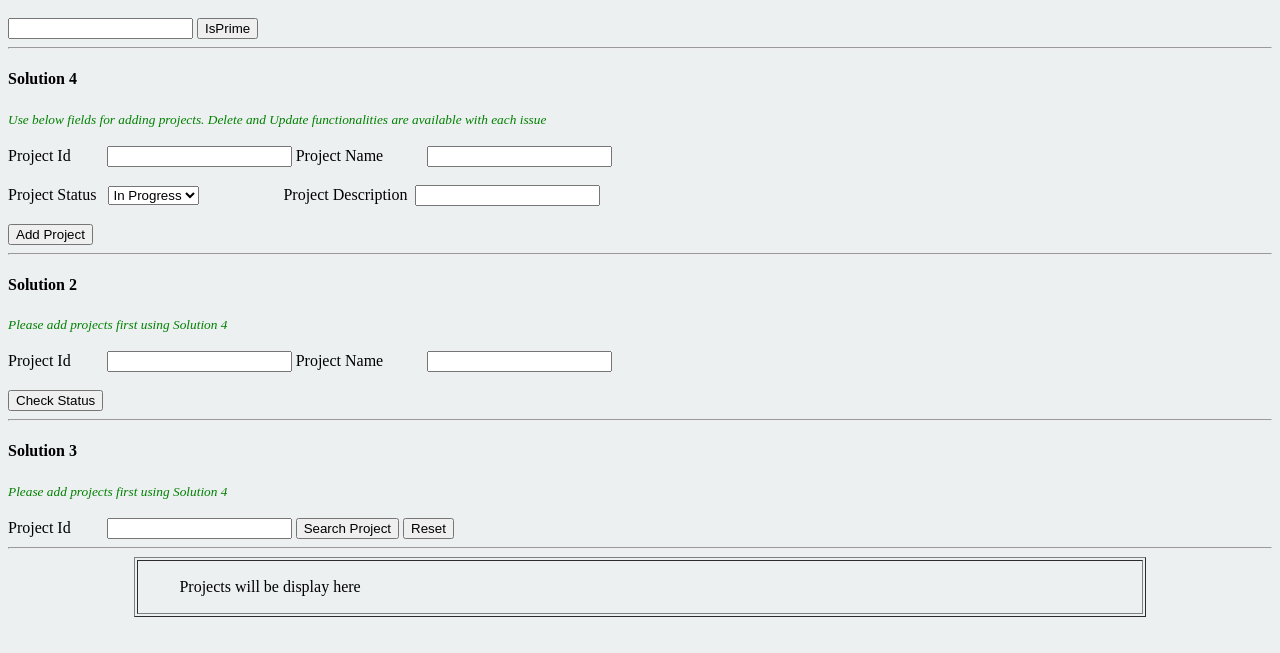
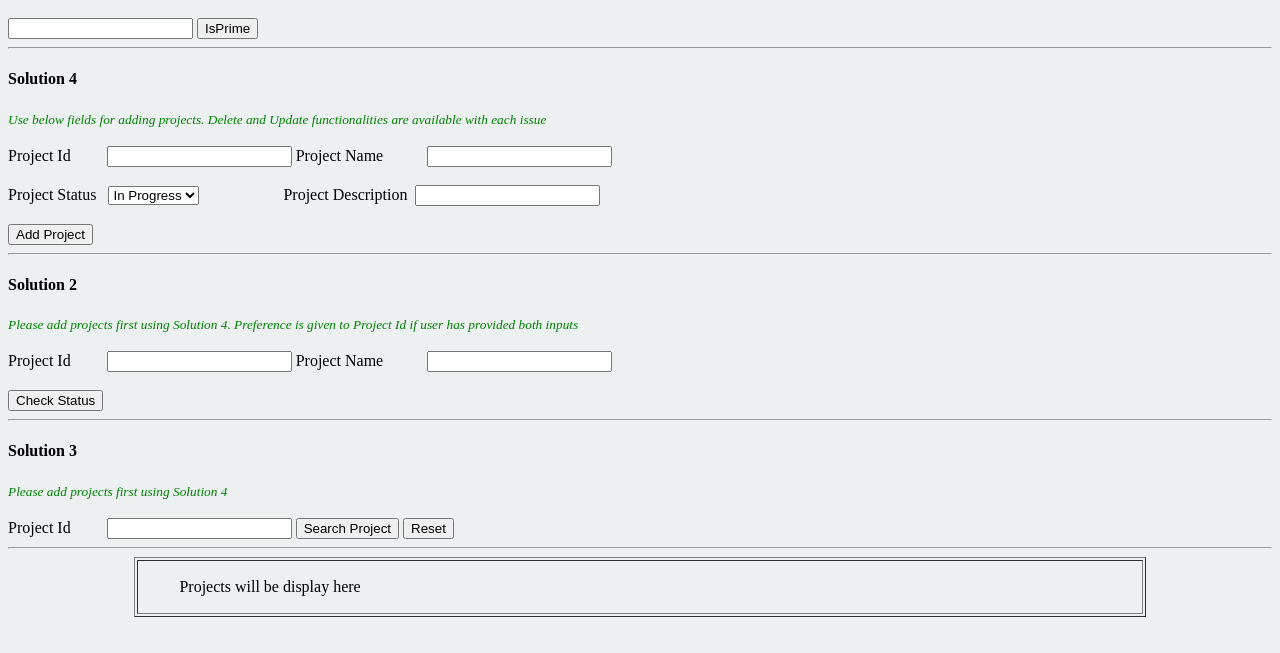
Before and after one commit to Abhishekrawat16/Assignment1, a plain HTML site: page index.html in a window 1280 px wide. Shown: the part 101-754 px from the top of the page. Drawn offline with Linux system fonts and the light colour scheme.

Commit message:
Add files via upload

```diff
--- a/index.html
+++ b/index.html
@@ -30,7 +30,7 @@
   <hr/>
 <div id="ques2">
     <h4>Solution 2</h4>
-    <p1>Please add projects first using Solution 4</p1></br></br>
+    <p1>Please add projects first using Solution 4. Preference is given to Project Id if user has provided both inputs</p1></br></br>
     Project Id &emsp;&emsp;<input id="pidSol2" type="number">
     Project Name &emsp;&emsp;&ensp;<input id="pnameSol2" type="text"></br></br>
     <button onclick="view.checkStatus()">Check Status</button></br>
```
